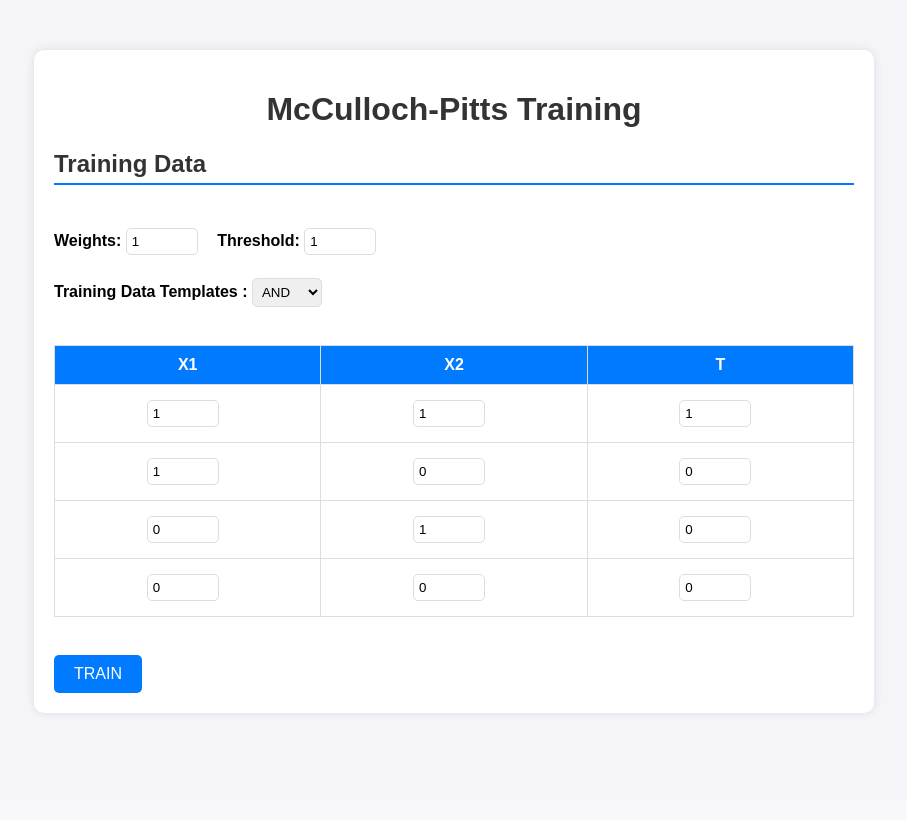
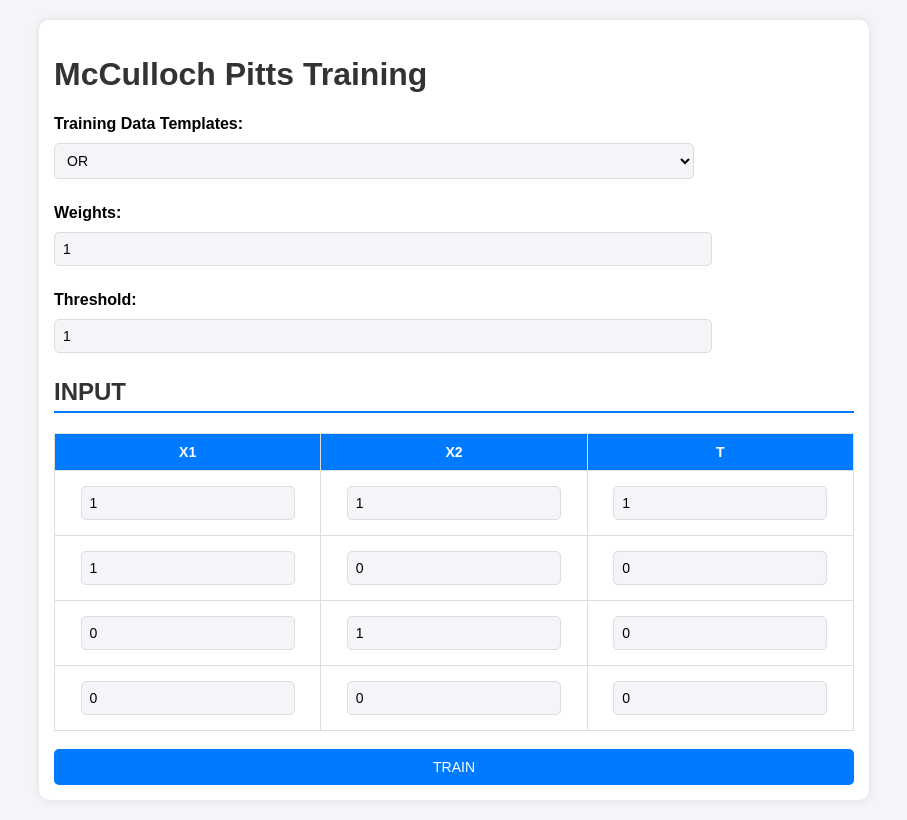
Before and after one commit to abdullahhalis/McCulloch-Pitts-JST, a Flask app: page / in a window 1280 px wide. Shown: the whole page, without its empty margins (186-1093 px from the left). Before the commit the page ends 715 px from the top, so only its background shows below. Run offline with Flask 3, Linux system fonts and the light colour scheme.

Commit message:
redesgin ui

```diff
--- a/static/css/style.css
+++ b/static/css/style.css
@@ -7,58 +7,58 @@ body {
 
 .container {
   max-width: 800px;
-  margin: 50px auto;
-  padding: 20px;
+  margin: 20px auto;
+  padding: 15px;
   background-color: #fff;
   border-radius: 10px;
   box-shadow: 0 0 10px rgba(0, 0, 0, 0.1);
 }
 
-h1 {
-  text-align: center;
+h1, h2 {
+  /* text-align: center; */
   color: #333;
 }
 
 h2 {
-  color: #333;
   border-bottom: 2px solid #007BFF;
   padding-bottom: 5px;
+  margin-top: 20px;
 }
 
 form {
   margin-top: 20px;
 }
 
-form div, table {
+.form-group {
   margin-bottom: 20px;
 }
 
 label {
   font-weight: bold;
+  margin-bottom: 5px;
+  display: block;
 }
 
-input[type="number"] {
-  width: 60px;
-  padding: 5px;
-  margin: 5px 10px 5px 0;
+input[type="number"], select {
+  width: 80%;
+  padding: 8px;
+  margin: 5px 0;
   border: 1px solid #ddd;
   border-radius: 5px;
-}
-
-select {
-  padding: 5px;
-  border: 1px solid #ddd;
-  border-radius: 5px;
+  background-color: #f4f4f9;
+  font-size: 14px;
 }
 
 button {
-  padding: 10px 20px;
+  padding: 10px 15px;
   background-color: #007BFF;
   color: #fff;
   border: none;
   border-radius: 5px;
   cursor: pointer;
-  font-size: 16px;
+  font-size: 14px;
+  display: block;
+  width: 100%;
 }
 
 button:hover {
@@ -68,6 +68,7 @@ button:hover {
 table {
   width: 100%;
   border-collapse: collapse;
+  margin-top: 20px;
 }
 
 table, th, td {
@@ -77,15 +78,12 @@ table, th, td {
 th, td {
   text-align: center;
   padding: 10px;
+  font-size: 14px;
 }
 
 th {
   background-color: #007BFF;
   color: #fff;
-}
-
-p {
-  margin: 0;
 }
 
 p.valid {
@@ -97,3 +95,22 @@ p.invalid {
   color: red;
   font-weight: bold;
 }
+
+@media (max-width: 600px) {
+  .container {
+    padding: 10px;
+  }
+
+  h1, h2 {
+    font-size: 18px;
+  }
+
+  input[type="number"], select, button {
+    font-size: 12px;
+  }
+
+  th, td {
+    padding: 8px;
+    font-size: 12px;
+  }
+}
--- a/templates/index.html
+++ b/templates/index.html
@@ -71,33 +71,31 @@
           break;
       }
     }
-  </script>
+</script>
 {% endblock %}
 
 {% block body %}
 <div class="container">
-    <h1>McCulloch-Pitts Training</h1>
+    <h1>McCulloch Pitts Training</h1>
     <form action="/" method="POST">
-        <div>
-            <h2>Training Data</h2>
-            <br />
+        <div class="form-group">
+            <label>Training Data Templates:</label>
+            <select id="training-data-select" onchange="handleTrainingDataChange()">
+                <option value="OR">OR</option>
+                <option value="NOR">NOR</option>
+                <option value="AND">AND</option>
+                <option value="NAND">NAND</option>
+            </select>
+        </div>
+        <div class="form-group">
             <label>Weights:</label>
             <input type="number" name="weights" value="{{weight}}">
-            <label style="margin-left: 5px;">Threshold:</label>
+        </div>
+        <div class="form-group">
+            <label>Threshold:</label>
             <input type="number" name="threshold" value="{{threshold}}" min="0">
-            <br />
-            <br>
-            <label>Training Data Templates :</label>
-            <select id="training-data-select" onchange="handleTrainingDataChange()">
-                <option value="AND">AND</option>
-                <option value="OR">OR</option>
-                <option value="NAND">NAND</option>
-                <option value="NOR">NOR</option>
-            </select>
-            <br />
-            <br>
-
         </div>
+        <h2>INPUT</h2>
         <table>
             <thead>
                 <tr>
@@ -130,11 +128,11 @@
             </tbody>
         </table>
         <br>
-        <button type="submit" style="width: fit-content;">TRAIN</button>
+        <button type="submit">TRAIN</button>
     </form>
 
     {% if net %}
-    <h2>Output</h2>
+    <h2>OUTPUT</h2>
     <table>
         <thead>
             <tr>
@@ -151,28 +149,28 @@
                 <td>{{x1[1]}}</td>
                 <td>{{net[0]}}</td>
                 <td>{{fnet[0]}}</td>
-                <td><p style="font-weight: bold;">{% if t[0] == fnet[0] %}VALID{% else %}TIDAK VALID{% endif %}</p></td>
+                <td><p class="{% if t[0] == fnet[0] %}valid{% else %}invalid{% endif %}">{% if t[0] == fnet[0] %}VALID{% else %}TIDAK VALID{% endif %}</p></td>
             </tr>
             <tr>
                 <td>{{x2[0]}}</td>
                 <td>{{x2[1]}}</td>
                 <td>{{net[1]}}</td>
                 <td>{{fnet[1]}}</td>
-                <td><p style="font-weight: bold;">{% if t[1] == fnet[1] %}VALID{% else %}TIDAK VALID{% endif %}</p></td>
+                <td><p class="{% if t[1] == fnet[1] %}valid{% else %}invalid{% endif %}">{% if t[1] == fnet[1] %}VALID{% else %}TIDAK VALID{% endif %}</p></td>
             </tr>
             <tr>
                 <td>{{x3[0]}}</td>
                 <td>{{x3[1]}}</td>
                 <td>{{net[2]}}</td>
                 <td>{{fnet[2]}}</td>
-                <td><p style="font-weight: bold;">{% if t[2] == fnet[2] %}VALID{% else %}TIDAK VALID{% endif %}</p></td>
+                <td><p class="{% if t[2] == fnet[2] %}valid{% else %}invalid{% endif %}">{% if t[2] == fnet[2] %}VALID{% else %}TIDAK VALID{% endif %}</p></td>
             </tr>
             <tr>
                 <td>{{x4[0]}}</td>
                 <td>{{x4[1]}}</td>
                 <td>{{net[3]}}</td>
                 <td>{{fnet[3]}}</td>
-                <td><p style="font-weight: bold;">{% if t[3] == fnet[3] %}VALID{% else %}TIDAK VALID{% endif %}</p></td>
+                <td><p class="{% if t[3] == fnet[3] %}valid{% else %}invalid{% endif %}">{% if t[3] == fnet[3] %}VALID{% else %}TIDAK VALID{% endif %}</p></td>
             </tr>
         </tbody>
     </table>
```
